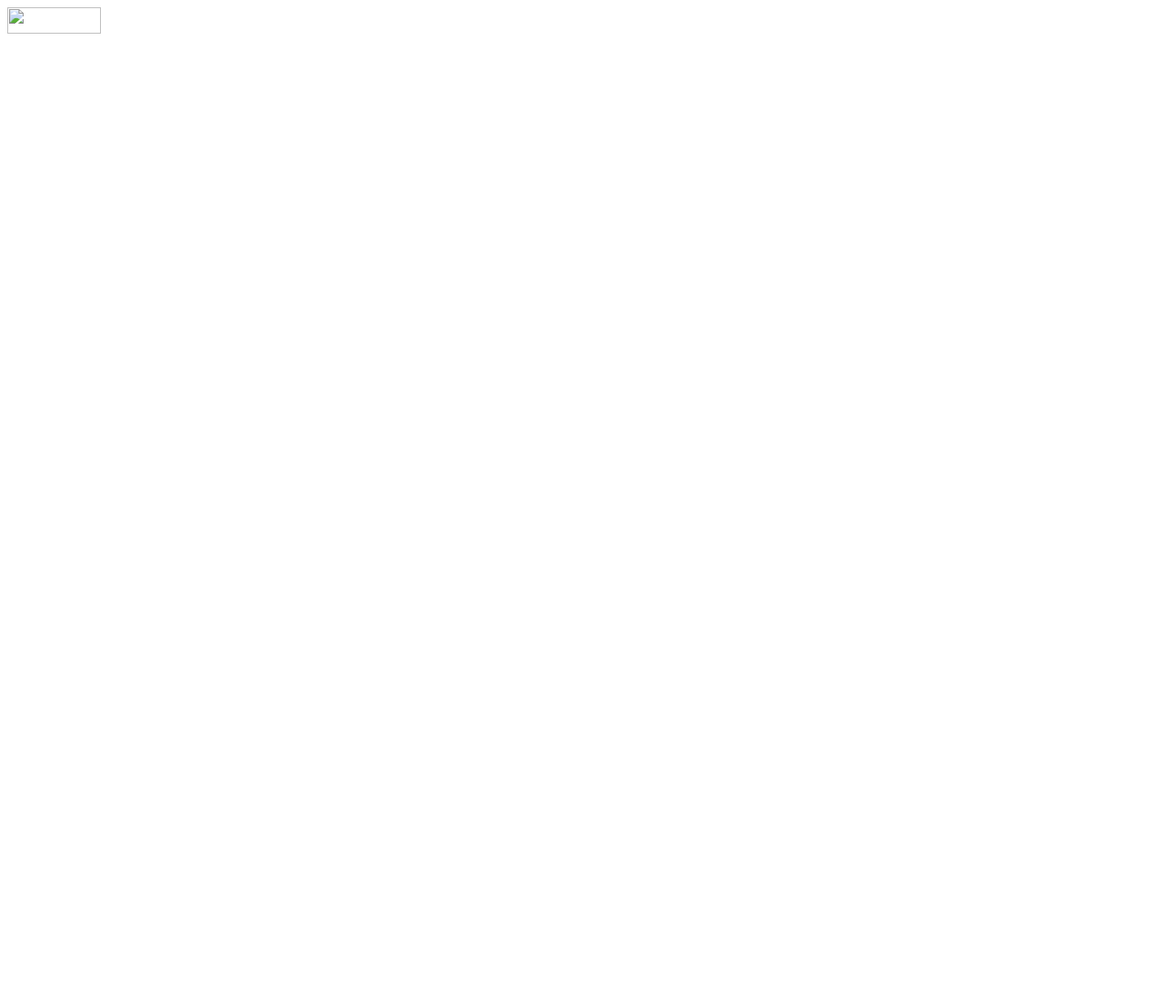
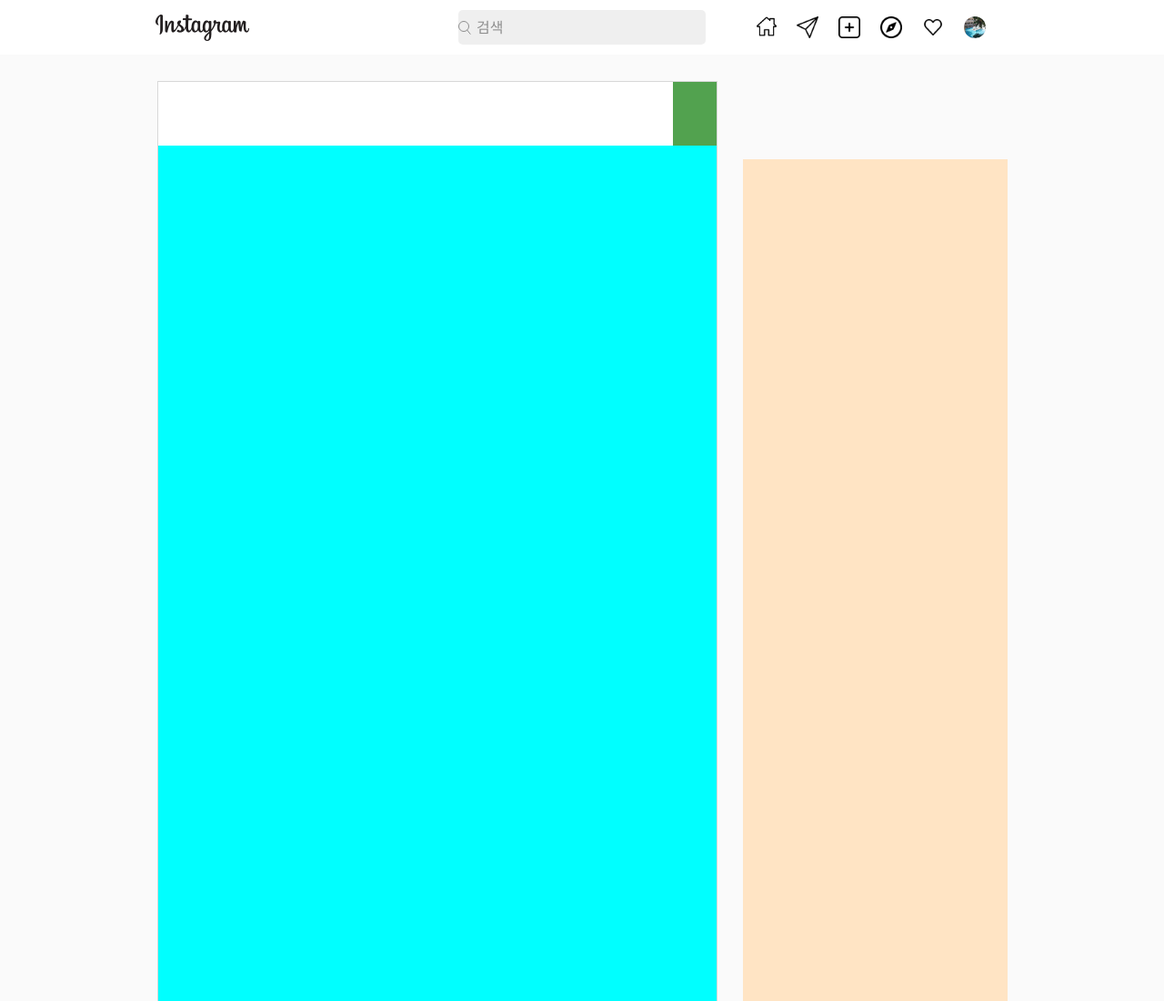
Before and after one commit to gull2365/instagram_clone, a plain HTML site: page index.html in a window 1280 px wide. Shown: the top 1100 px of the page at 91% size. Before the commit the page ends 800 px from the top, so only its background shows below. Drawn offline with Linux system fonts and the light colour scheme; files that its build step writes are made by us from their sources.

Commit message:
Add files via upload

```diff
--- a/index.html
+++ b/index.html
@@ -4,19 +4,47 @@
     <meta charset="UTF-8">
     <meta http-equiv="X-UA-Compatible" content="IE=edge">
     <meta name="viewport" content="width=device-width, initial-scale=1.0">
-    <link rel="stylesheet" href="style.css" />
-
-    <title>instagram</title>
+    <link rel="stylesheet" href="style.css"/>
+    <link rel="stylesheet" type="text/css" href="css/reset.css">
+    <title>Document</title>
 </head>
 <body>
-    <div class="header">
-        <img class="logo" src="/image/logo.png"/>
-        <div class="nav">
-            <ul>
+    <header>
+        <div class="mid">
+            <div class="insta_logo">
+                <img class="logo" src="/image/insta_logo.png"/>
+            </div>
+                    <div class="search_box">
+                        <!-- <img class="searchs" src="/image/search.svg" alt="search"/> -->
+                        <input class="search" type="text" placeholder="    검색"></input>
+                    </div>
+                <div class="icon">
+                    <div class="icon_btn">
+                        <img id="icon_home"src="/image/home.png"/ alt="home">
+                        <img class="icon_size" src="/image/send.png"/ alt="send">
+                        <img class="icon_size" src="/image/add.png"/ alt="add">
+                        <img class="icon_size" src="/image/compass.png"/ alt="compass">
+                        <img class="icon_size" src="/image/heart.png"/ alt="heart">
+                        <img id="profile" class="icon_size" src="/image/profile.jpg"/ alt="profile">
+                    </div>
+                </div>
+        </div>
+    </header>
+    <main>
+        <section class="section">
+            <div class="contents">
+                <div class="post_profile">
+                    <header class="header">
+                        <div class="">
 
-            </ul>
-        </div>
-    </div>
-
+                        </div>
+                    </header>
+                </div>
+            </div>
+            <aside class="aside">
+            </aside>
+        </section>
+    </main>
+    <footer></footer>
 </body>
 </html>
--- a/style.css
+++ b/style.css
@@ -1,8 +1,112 @@
+html,body {
+    margin: 0;
+    padding: 0;
+}
+body {
+    background-color: #fafafa;
+}
+header {
+    width: 100%;
+    height: 60px;
+    background-color: #ffffff;
+    display: flex;
+    border-bottom: 1px solid #d8d8d8;
+    align-items: center;
+    justify-content: center;
+
+}
+.mid {
+    width: 100% auto;
+    height: 60px;
+    padding: 0px 20px;
+    display: flex;
+    align-items: center;
+}
+.insta_logo {
+    width: 333.5px;
+    height: 36px;
+    display: flex;
+    align-items: center;
+}
 .logo {
     width: 103px;
     height: 29px;
+    display: flex;
+}
+.search {
+    width: 268px;
+    height: 36px;
+    border-radius: 5px;
+    background: #efefef;
+    border: none;
+    background-image: url(/image/search.svg);
+    background-position:center left;
+    background-repeat:no-repeat;
+}
+.search::placeholder {
+    font-size: 16px;
+    color: #8E8E8E;
+}
+.input:focus {
+    outline:none;
+}
+.icon {
+    width: 333.5px;
+    height: 24px;
+    display: flex;
+    justify-content: flex-end;
+
+}
+.icon_btn {
+    width: 278px;
+    height: 24px;
+    display: flex;
+    padding: 0px 0px 0px 24px;
+
+}
+.icon_size {
+    width: 24px;
+    height: 24px;
+    margin-left: 22px;
+}
+#icon_home{
+    width: 22px;
+    height: 22px;
+}
+#profile {
+    border-radius: 100%;
+}
+.section {
+    width: 935px;
+    height: 1500px;
+    margin: 0 auto;
+    padding: 30px 0px 0px;
+    display: flex;
+    justify-content: center;
+    align-items: center;
+}
+.contents {
+    width: 614px;
+    height: 1500px;
+    margin: 0px 28px 0px 0px;
+    display: flex;
+    border: 1px solid #d8d8d8;
+    background-color: aqua;
+}
+.post_profile{
+    width: 614px;
+    height: 70px;
+    display: flex;
+    background-color: rgb(82, 162, 79);
 }
 .header {
-    display:flexbox;
-    padding: 0px, 20px;
+    width: 566px;
+    height: 70px;
+    display: flex;
 }
+.aside {
+    width: 293px;
+    height: 1300px;
+    margin: 0px 0px 30px;
+    background-color: bisque;
+}
```
